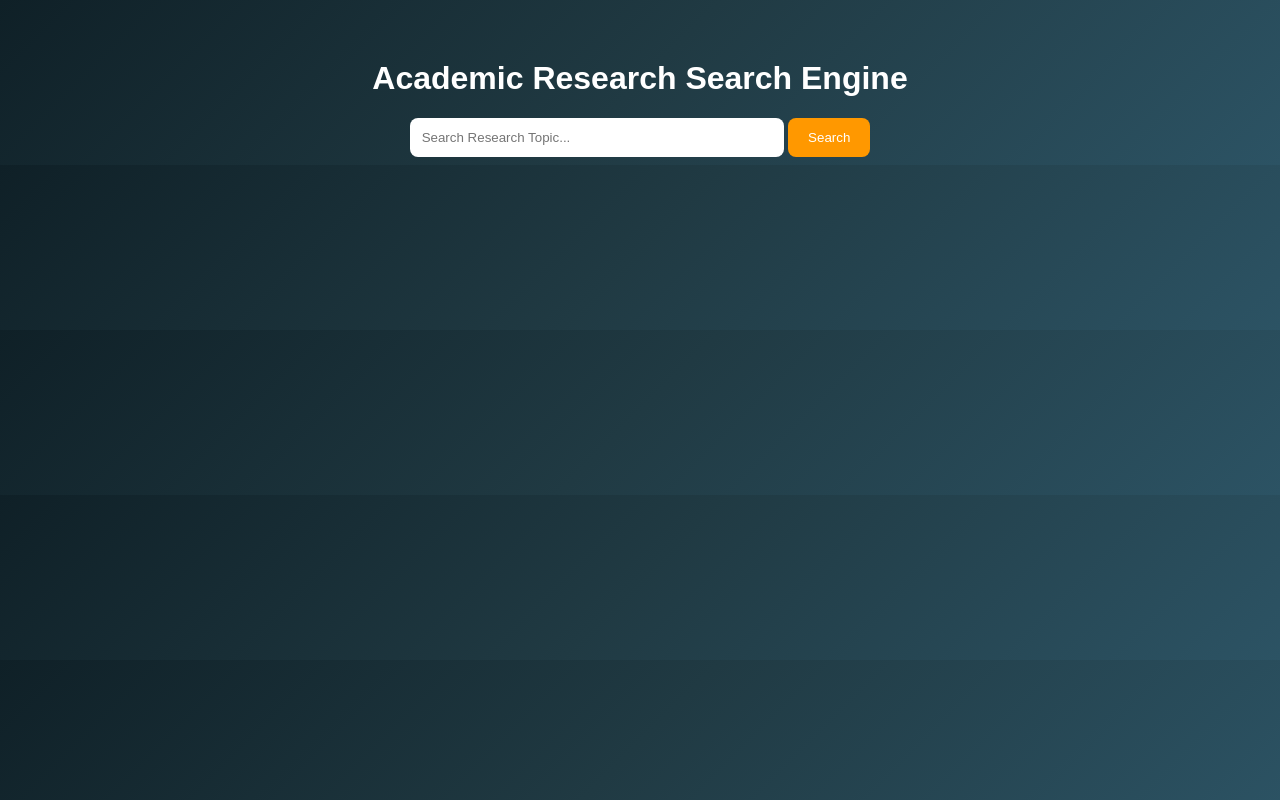
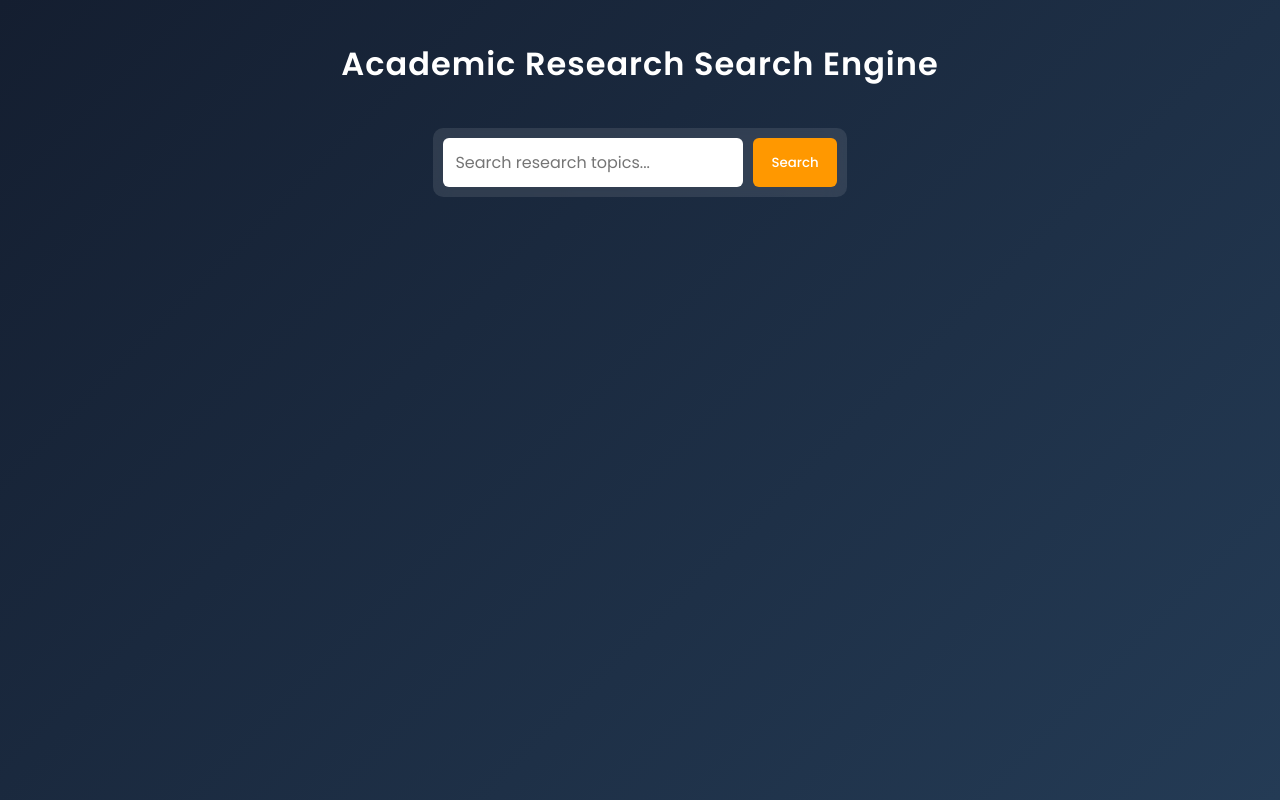
Before and after one commit to AllanJenisha10/Academic_search_engine, a Flask app: page / in a window 1280 px wide. Run offline with Flask 3, Linux system fonts and the light colour scheme.

Commit message:
Update index.html

```diff
--- a/Academic_Search_Engine/templates/index.html
+++ b/Academic_Search_Engine/templates/index.html
@@ -1,64 +1,162 @@
 <!DOCTYPE html>
-<html>
+<html lang="en">
 <head>
+<meta charset="UTF-8">
 <title>Academic Research Search Engine</title>
+
+<link href="https://fonts.googleapis.com/css2?family=Poppins:wght@300;400;500;600&display=swap" rel="stylesheet">
 
 <style>
 
-body{
-background:linear-gradient(135deg,#0f2027,#203a43,#2c5364);
-font-family:Arial;
-color:white;
-text-align:center;
+*{
+margin:0;
+padding:0;
+box-sizing:border-box;
+font-family:'Poppins',sans-serif;
 }
 
-.container{
-width:80%;
-margin:auto;
-margin-top:60px;
-}
-
-input{
-padding:12px;
-width:350px;
-border-radius:8px;
-border:none;
-}
-
-button{
-padding:12px 20px;
-background:#ff9800;
-border:none;
-border-radius:8px;
-cursor:pointer;
+body{
+background: linear-gradient(135deg,#141E30,#243B55);
+min-height:100vh;
 color:white;
 }
 
-.card{
-background:white;
-color:black;
-margin:20px auto;
-padding:20px;
-border-radius:12px;
-width:80%;
-box-shadow:0 0 15px rgba(0,0,0,0.4);
-text-align:left;
+/* Header */
+
+.header{
+text-align:center;
+padding:40px 20px;
 }
 
-.rank{
-font-size:20px;
-font-weight:bold;
-color:#2c5364;
+.header h1{
+font-size:32px;
+font-weight:600;
+letter-spacing:1px;
 }
 
-.url a{
-color:blue;
+/* Search Box */
+
+.search-container{
+display:flex;
+justify-content:center;
+margin-bottom:30px;
+}
+
+.search-box{
+display:flex;
+background:rgba(255,255,255,0.1);
+backdrop-filter:blur(10px);
+padding:10px;
+border-radius:10px;
+}
+
+.search-box input{
+padding:12px;
+width:300px;
+border:none;
+outline:none;
+border-radius:6px;
+font-size:16px;
+}
+
+.search-box button{
+margin-left:10px;
+padding:12px 18px;
+border:none;
+border-radius:6px;
+background:#ff9800;
+color:white;
+font-weight:500;
+cursor:pointer;
+transition:0.3s;
+}
+
+.search-box button:hover{
+background:#e68900;
+}
+
+/* Results title */
+
+.results-title{
+text-align:center;
+margin-bottom:20px;
+font-size:20px;
+}
+
+/* Cards */
+
+.card{
+width:85%;
+margin:20px auto;
+padding:25px;
+
+background:rgba(255,255,255,0.08);
+backdrop-filter:blur(10px);
+
+border-radius:15px;
+
+box-shadow:0 10px 30px rgba(0,0,0,0.4);
+
+transition:0.3s;
+
+animation:fadeIn 0.6s ease;
+}
+
+.card:hover{
+transform:translateY(-6px);
+box-shadow:0 15px 35px rgba(0,0,0,0.5);
+}
+
+.card h3{
+margin-bottom:10px;
+color:#ffcc70;
+}
+
+.card p{
+margin:5px 0;
+font-size:14px;
+}
+
+.card a{
+color:#4FC3F7;
 text-decoration:none;
 }
 
-.summary{
+.card a:hover{
+text-decoration:underline;
+}
+
+.desc{
 margin-top:10px;
 line-height:1.6;
+color:#ddd;
+}
+
+/* Animation */
+
+@keyframes fadeIn{
+from{
+opacity:0;
+transform:translateY(20px);
+}
+to{
+opacity:1;
+transform:translateY(0);
+}
+}
+
+/* Responsive */
+
+@media(max-width:768px){
+
+.search-box input{
+width:200px;
+}
+
+.card{
+width:95%;
+}
+
 }
 
 </style>
@@ -66,52 +164,58 @@ line-height:1.6;
 
 <body>
 
-<div class="container">
+<div class="header">
+<h1>Academic Research Search Engine</h1>
+</div>
 
-<h1>Academic Research Search Engine</h1>
+<div class="search-container">
 
-<form method="POST">
-<input type="text" name="query"
-placeholder="Search Research Topic..."
-required
-value="{{query if query else ''}}">
+<form method="POST" class="search-box">
+
+<input type="text" name="query" placeholder="Search research topics..." required>
+
 <button type="submit">Search</button>
+
 </form>
 
-{% if results %}
+</div>
 
-<h2>Results for "{{query}}"</h2>
+{% if query %}
 
-{% for r in results %}
+<div class="results-title">
+Results for "<b>{{query}}</b>"
+</div>
+
+{% for result in results %}
 
 <div class="card">
 
-<div class="rank">
-Rank {{loop.index}}
-</div>
+<h3>Rank {{loop.index}}</h3>
 
-<p><b>Term Frequency :</b> {{r.tf}}</p>
-<p><b>Inverse Document Frequency :</b> {{r.idf}}</p>
-<p><b>TF-IDF Score :</b> {{r.tfidf}}</p>
-<p><b>Cosine Similarity :</b> {{r.cosine}}</p>
+<p><b>Term Frequency:</b> {{result.tf}}</p>
 
-<div class="url">
-<b>Wikipedia URL :</b>
-<a href="{{r.url}}" target="_blank">
-{{r.url}}
+<p><b>Inverse Document Frequency:</b> {{result.idf}}</p>
+
+<p><b>TF-IDF Score:</b> {{result.tfidf}}</p>
+
+<p><b>Cosine Similarity:</b> {{result.cosine}}</p>
+
+<p>
+<b>Wikipedia URL:</b>
+<a href="{{result.url}}" target="_blank">
+{{result.url}}
 </a>
-</div>
+</p>
 
-<div class="summary">
-{{r.summary}}...
-</div>
+<p class="desc">
+{{result.description}}
+</p>
 
 </div>
 
 {% endfor %}
+
 {% endif %}
-
-</div>
 
 </body>
 </html>
```
